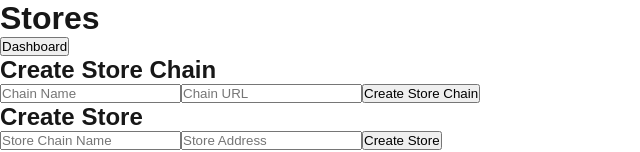
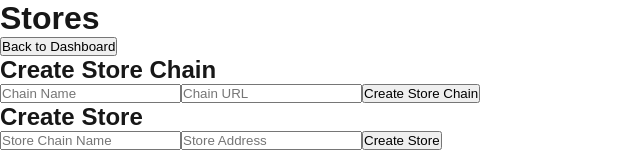
Before and after one commit to Rkaid0/SoftEngeGroupProject, a Next.js app in the folder front-end/: page /userStoreGUI in a window 1280 px wide. Shown: the top 152 px of the page, without its empty margins (0-640 px from the left). Built offline with nearby package versions, Linux system fonts and the light colour scheme; no server answers.

Commit message:
Minor front end changes
added a section for the ai stuff

```diff
--- a/front-end/src/app/userDashboard/page.tsx
+++ b/front-end/src/app/userDashboard/page.tsx
@@ -483,6 +483,8 @@ export default function UserDashboard() {
       ))}
 
       <button onClick={handleCreateReceipt}>Submit Receipt</button>
+      <hr />
+      <h2>Analyze Receipt With AI</h2>
       {apiKeyIsSet ? <AnalyzeReceipt apiKey = { apiKey } handler = { handleReceiptParsed }/> : (
         <>
           <input placeholder="Enter API key" onChange={(e) => setApiKey(e.target.value)}/>
--- a/front-end/src/app/userShoppingList/page.tsx
+++ b/front-end/src/app/userShoppingList/page.tsx
@@ -233,7 +233,7 @@ export default function UserShoppingList() {
       <h1>Shopping Lists</h1>
 
       {email && <p>Signed in as: <strong>{email}</strong></p>}
-      <button onClick={() => router.push("/userDashboard")}>Dashboard</button>
+      <button onClick={() => router.push("/userDashboard")}>Back to Dashboard</button>
 
       <hr />
 
--- a/front-end/src/app/userStoreGUI/page.tsx
+++ b/front-end/src/app/userStoreGUI/page.tsx
@@ -88,7 +88,7 @@ export default function UserStoreGUI() {
     <div>
       <h1>Stores</h1>
       {email && <p>Signed in as: <strong>{email}</strong></p>}
-      <button onClick={() => router.push("/userDashboard")}>Dashboard</button>
+      <button onClick={() => router.push("/userDashboard")}>Back to Dashboard</button>
       <h2>Create Store Chain</h2>
       <input type="text" value = {chainName} onChange = {e => setChainName(e.target.value) } placeholder = "Chain Name" />
       <input type="text" value = {chainURL} onChange = {e => setChainURL(e.target.value) } placeholder = "Chain URL" />
```
